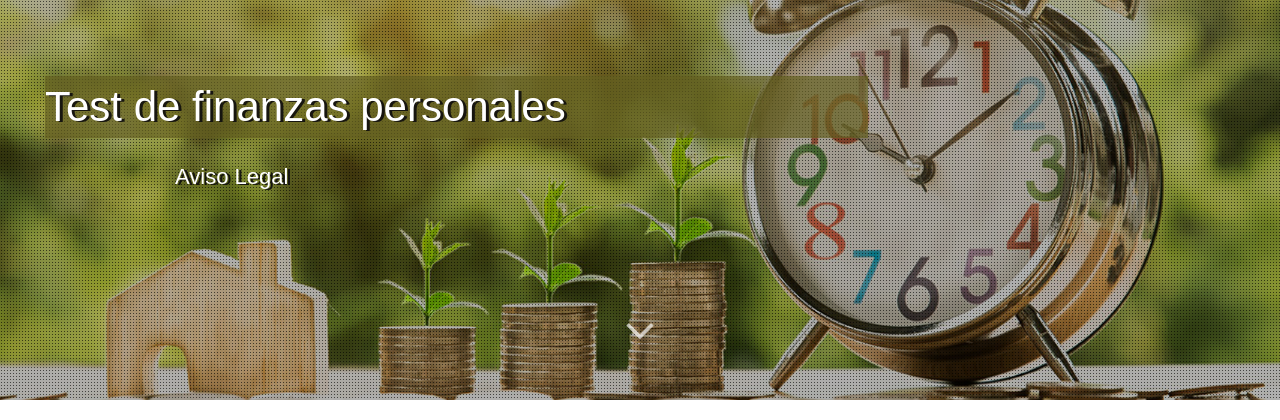
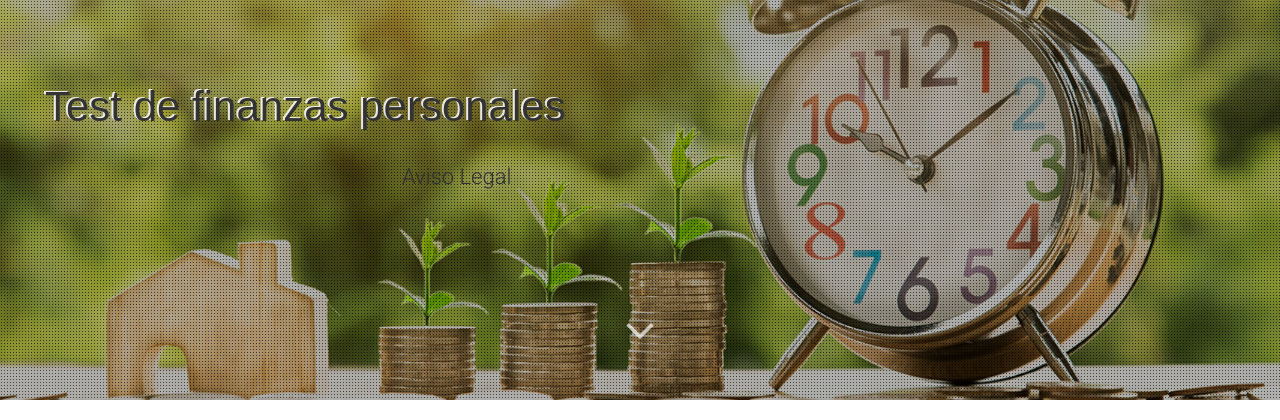
Before and after one commit to practicaproISPC/grupo-5-g5, a PHP site: page /AvisoLegal.php in a window 1280 px wide. Shown: the top 420 px of the page. Run offline with PHP 8.4, Linux system fonts and the light colour scheme; some libraries are stand-ins or nearby versions.

Commit message:
se modicaron html segun advertencia y errores de la pag W3C

```diff
--- a/css/styles.css
+++ b/css/styles.css
@@ -121,22 +121,14 @@ img {
 /* CUSTOM CLASSES */
 
 .white-text { /*esta es la clase que usamos en los h sobre imagen */
-	color: #fff;
+	color: ;
 	text-align: left;
 	font-family: sans-serif;
-	text-shadow: 3px 1px #0e0d0de7; /* sombra Valores x y y color */
-	/*Agregados para sombrear los títulos para generar contraste por accesibilidad*/
-	background-color: #646021b0;
+	text-shadow: -2px -1px 0px #f8f5f5e7; /* sombra Valores x y y color */
 	/*float: left;*/
-}
-
-.white-text2 { /*esta es la clase que usamos en los h sobre imagen */
-	color: #fff;
-	text-align: left;
-	margin-left: 130px;
-	font-family: sans-serif;
-	text-shadow: 3px 1px #0e0d0de7; /* sombra Valores x y y color */
-
+	position: relative;
+	left: 0;
+	top: 7%;
 }
 
 .colored-line-small-center {
```
